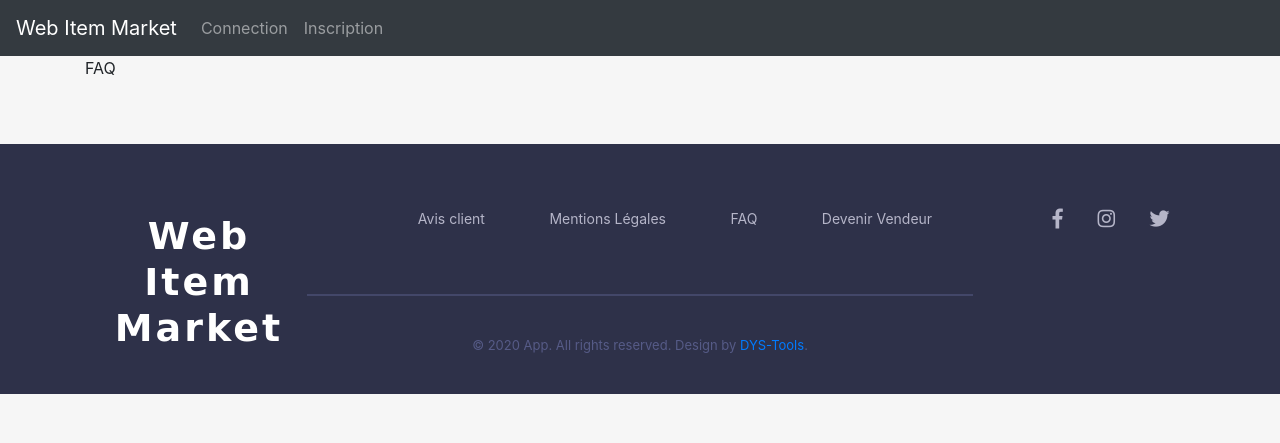
After one commit to DYS-Tools/Sygma-Marketplace-Template, a Symfony app: template templates/front/faq.html.twig in a window 1280 px wide. The commit adds this page. Shown: the top 443 px of the page. Run offline with Twig, Linux system fonts and the light colour scheme; the template is opened without the code that fills it, so the values that code supplies are empty; some libraries are stand-ins or nearby versions.

Commit message:
[Templates] add new page in footer

```diff
--- a/templates/base.html.twig
+++ b/templates/base.html.twig
@@ -106,9 +106,9 @@
                     <div class="column-2-3">
                         <nav class="footer-nav">
                             <ul>
-                                <a href="#"><li>Avis client</li></a>
-                                <a href="{{ path('app_logout') }}"><li>Mentions Légales</li></a>
-                                <a href="{{ path('app_logout') }}"><li>FAQ</li></a>
+                                <a href="{{ path('review_client') }}"><li>Avis client</li></a>
+                                <a href="{{ path('app_legal') }}"><li>Mentions Légales</li></a>
+                                <a href="{{ path('app_faq') }}"><li>FAQ</li></a>
                                 <a href="{{ path('become_author') }}"><li>Devenir Vendeur</li></a>
 
                             </ul>
--- /dev/null
+++ b/templates/front/faq.html.twig
@@ -0,0 +1,9 @@
+{% extends 'base.html.twig' %}
+
+{% block title %}FAQ{% endblock %}
+
+{% block body %}
+    <div class="container">
+        <p>FAQ</p>
+    </div>
+{% endblock %}
--- a/templates/product/show.html.twig
+++ b/templates/product/show.html.twig
@@ -1,6 +1,6 @@
 {% extends 'base.html.twig' %}
 
-{% block title %}Produit Single{% endblock %}
+{% block title %}{{ product.name }}{% endblock %}
 
 {% block body %}
 <div class="container">
@@ -47,7 +47,7 @@
 
     <h3> Image 1 : </h3>
     {% if product.img1 != NULL %}
-        <img class="card-img-top" src="img/{{ product.img1 }}" alt="{{ product.name }}"
+        <img class="card-img-top" src="../img/{{ product.img1 }}" alt="{{ product.name }}"
              style=" width: 50%; height: 500px;">
         <p><!-- Todo --> {{ product.img1 }}</p>
     {% endif %}
```
Also changed, not shown: src/Controller/FrontController.php (added, +36 -0 lines), templates/front/ReviewClient.html.twig (added, +9 -0 lines), templates/front/legal.html.twig (added, +9 -0 lines).
